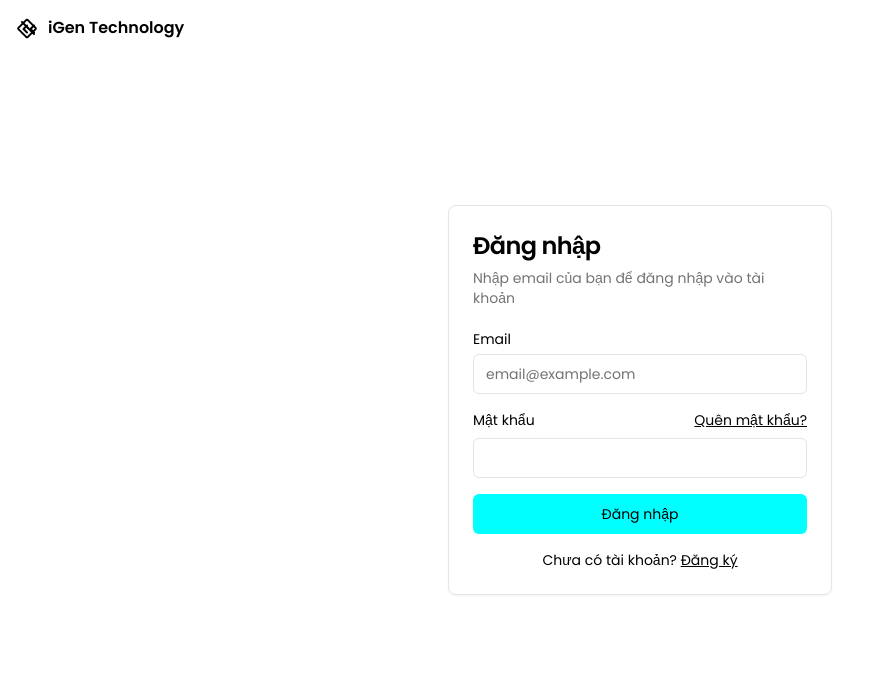
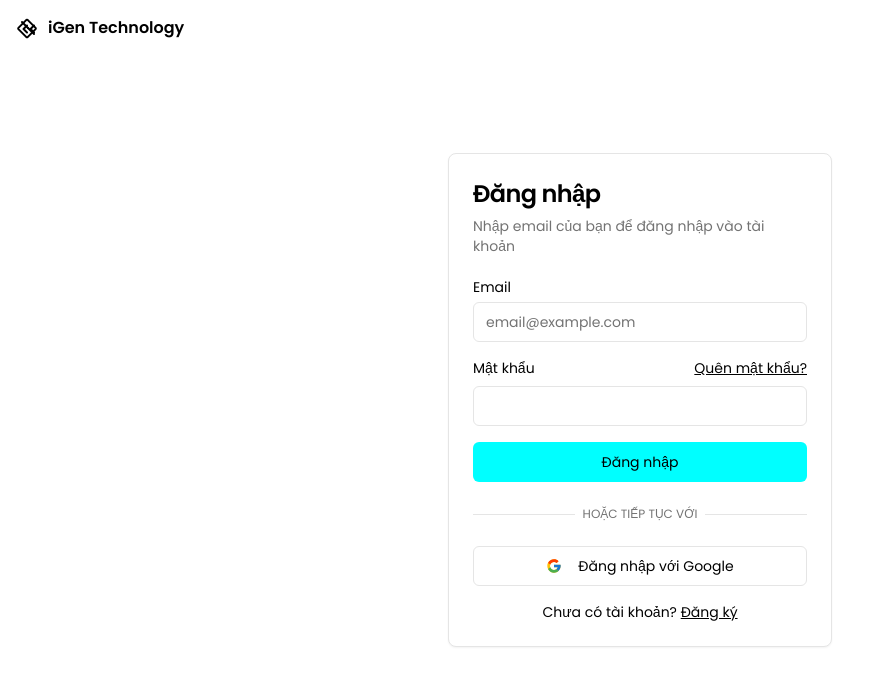
Before and after one commit to jb007-gg/igen-backend, a Next.js app: page /dang-nhap in a window 1280 px wide. Shown: the top 686 px of the page, without its empty margins (0-878 px from the left). Built offline with nearby package versions, Linux system fonts and the light colour scheme.

Commit message:
also can you add a button đăng nhập, đăng ký Google

```diff
--- a/src/app/dang-ky/page.tsx
+++ b/src/app/dang-ky/page.tsx
@@ -4,6 +4,7 @@ import { Card, CardContent, CardDescription, CardHeader, CardTitle } from '@/com
 import { Input } from '@/components/ui/input';
 import { Label } from '@/components/ui/label';
 import { AuthLayout } from '@/components/auth/auth-layout';
+import { GoogleIcon } from '@/components/icons';
 
 export default function SignUpPage() {
   return (
@@ -28,6 +29,18 @@ export default function SignUpPage() {
             <Button type="submit" className="w-full bg-primary text-primary-foreground hover:bg-primary/90">
               Tạo tài khoản
             </Button>
+            <div className="relative my-2">
+              <div className="absolute inset-0 flex items-center">
+                <span className="w-full border-t" />
+              </div>
+              <div className="relative flex justify-center text-xs uppercase">
+                <span className="bg-background px-2 text-muted-foreground">Hoặc tiếp tục với</span>
+              </div>
+            </div>
+             <Button variant="outline" className="w-full">
+              <GoogleIcon className="mr-2 h-4 w-4" />
+              Đăng ký với Google
+            </Button>
           </div>
           <div className="mt-4 text-center text-sm">
             Đã có tài khoản?{' '}
--- a/src/app/dang-nhap/page.tsx
+++ b/src/app/dang-nhap/page.tsx
@@ -4,6 +4,8 @@ import { Card, CardContent, CardDescription, CardHeader, CardTitle } from '@/com
 import { Input } from '@/components/ui/input';
 import { Label } from '@/components/ui/label';
 import { AuthLayout } from '@/components/auth/auth-layout';
+import { GoogleIcon } from '@/components/icons';
+import { Separator } from '@/components/ui/separator';
 
 export default function SignInPage() {
   return (
@@ -31,6 +33,18 @@ export default function SignInPage() {
             <Button type="submit" className="w-full bg-primary text-primary-foreground hover:bg-primary/90">
               Đăng nhập
             </Button>
+            <div className="relative my-2">
+              <div className="absolute inset-0 flex items-center">
+                <span className="w-full border-t" />
+              </div>
+              <div className="relative flex justify-center text-xs uppercase">
+                <span className="bg-background px-2 text-muted-foreground">Hoặc tiếp tục với</span>
+              </div>
+            </div>
+            <Button variant="outline" className="w-full">
+              <GoogleIcon className="mr-2 h-4 w-4" />
+              Đăng nhập với Google
+            </Button>
           </div>
           <div className="mt-4 text-center text-sm">
             Chưa có tài khoản?{' '}
--- a/src/components/icons.tsx
+++ b/src/components/icons.tsx
@@ -24,3 +24,20 @@ export function IGenLogo(props: SVGProps<SVGSVGElement>) {
     </svg>
   );
 }
+
+export function GoogleIcon(props: SVGProps<SVGSVGElement>) {
+  return (
+    <svg
+      xmlns="http://www.w3.org/2000/svg"
+      viewBox="0 0 48 48"
+      width="48px"
+      height="48px"
+      {...props}
+    >
+      <path fill="#FFC107" d="M43.611,20.083H42V20H24v8h11.303c-1.649,4.657-6.08,8-11.303,8c-6.627,0-12-5.373-12-12c0-6.627,5.373-12,12-12c3.059,0,5.842,1.154,7.961,3.039l5.657-5.657C34.046,6.053,29.268,4,24,4C12.955,4,4,12.955,4,24c0,11.045,8.955,20,20,20c11.045,0,20-8.955,20-20C44,22.659,43.862,21.35,43.611,20.083z" />
+      <path fill="#FF3D00" d="M6.306,14.691l6.571,4.819C14.655,15.108,18.961,12,24,12c3.059,0,5.842,1.154,7.961,3.039l5.657-5.657C34.046,6.053,29.268,4,24,4C16.318,4,9.656,8.337,6.306,14.691z" />
+      <path fill="#4CAF50" d="M24,44c5.166,0,9.86-1.977,13.409-5.192l-6.19-5.238C29.211,35.091,26.715,36,24,36c-5.222,0-9.658-3.344-11.28-7.946l-6.522,5.025C9.505,39.556,16.227,44,24,44z" />
+      <path fill="#1976D2" d="M43.611,20.083H42V20H24v8h11.303c-0.792,2.237-2.231,4.166-4.087,5.574l6.19,5.238C39.904,36.213,44,30.592,44,24C44,22.659,43.862,21.35,43.611,20.083z" />
+    </svg>
+  )
+}
```
